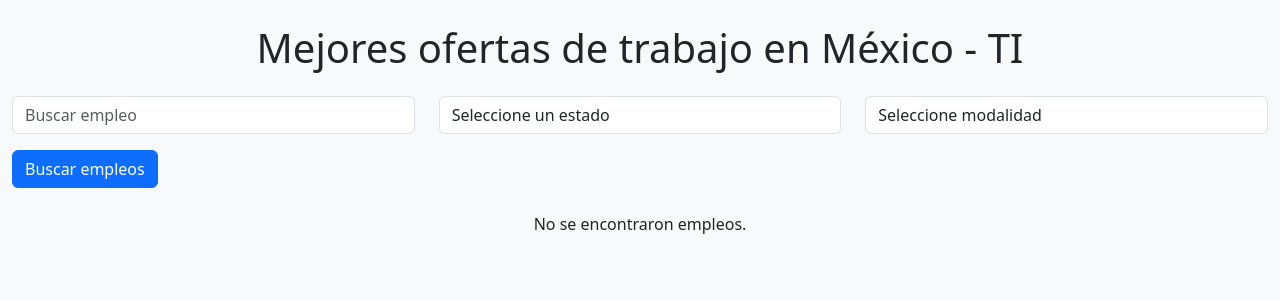
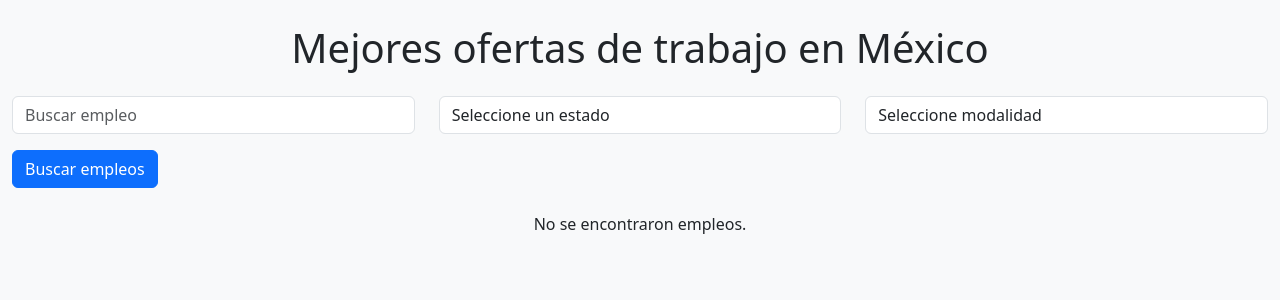
Before and after one commit to Rodrig0304/webScrapping, a Flask app: page / in a window 1280 px wide. Shown: the part 56-356 px from the top of the page. Run offline with Flask 3, Linux system fonts and the light colour scheme; data that the repository does not hold is empty.

Commit message:
deleted -TI from h1 title

```diff
--- a/templates/jobs.html
+++ b/templates/jobs.html
@@ -43,7 +43,7 @@
     </nav>
 
     <div class="container-fluid">
-        <h1 class="text-center m-4">Mejores ofertas de trabajo en México - TI</h1>
+        <h1 class="text-center m-4">Mejores ofertas de trabajo en México</h1>
         <form class="mt-4 mb-4" method="GET" action="/">
             <div class="row mb-3">
                 <div class="col-md-4">
```
